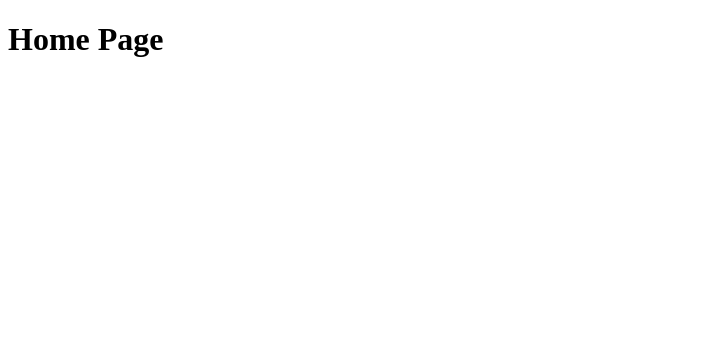
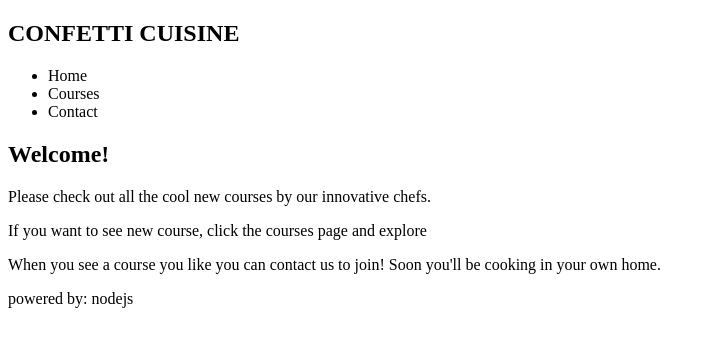
Before and after one commit to JosephGoIt/nodejs-unit-01, a website: page views/index.html in a window 1280 px wide. Shown: the whole page, without its empty margins (0-712 px from the left). Drawn offline with Linux system fonts and the light colour scheme.

Commit message:
updated read me

```diff
--- a/main.js
+++ b/main.js
@@ -10,7 +10,7 @@ router.get("/" , (req, res) => {
     utils.getFile("views/index.html", res);
 });
 
-router.get("/course.html", (req, res) => {
+router.get("/courses.html", (req, res) => {
     res.writeHead(httpStatus.OK, contentTypes.html);
     utils.getFile("views/courses.html", res);
 });
--- a/views/index.html
+++ b/views/index.html
@@ -6,6 +6,23 @@
     <title>Home</title>
 </head>
 <body>
-    <h1>Home Page</h1>
+    <section class="header-section">
+        <h1>CONFETTI CUISINE</h1>
+        <ul class="nav-ul">
+            <li class="nav-list">Home</li>
+            <li class="nav-list">Courses</li>
+            <li class="nav-list">Contact</li>
+        </ul>
+    </section>
+    <section class="hero-section">
+        <h2>Welcome!</h2>
+        <p>Please check out all the cool new courses by our innovative chefs.</p>
+        <p>If you want to see new course, click the courses page and explore</p>
+        <p>When you see a course you like you can contact us to join! Soon you'll be cooking in your own home.</p>
+    </section>
+    <section class="footer-section">
+        <p>powered by: nodejs</p>
+    </section>
+
 </body>
 </html>
```
Also changed, not shown: views/contact.html (+17 -4 lines), views/courses.html (+14 -1 lines), views/error.html (+11 -0 lines), views/thanks.html (+24 -0 lines), README.md.
